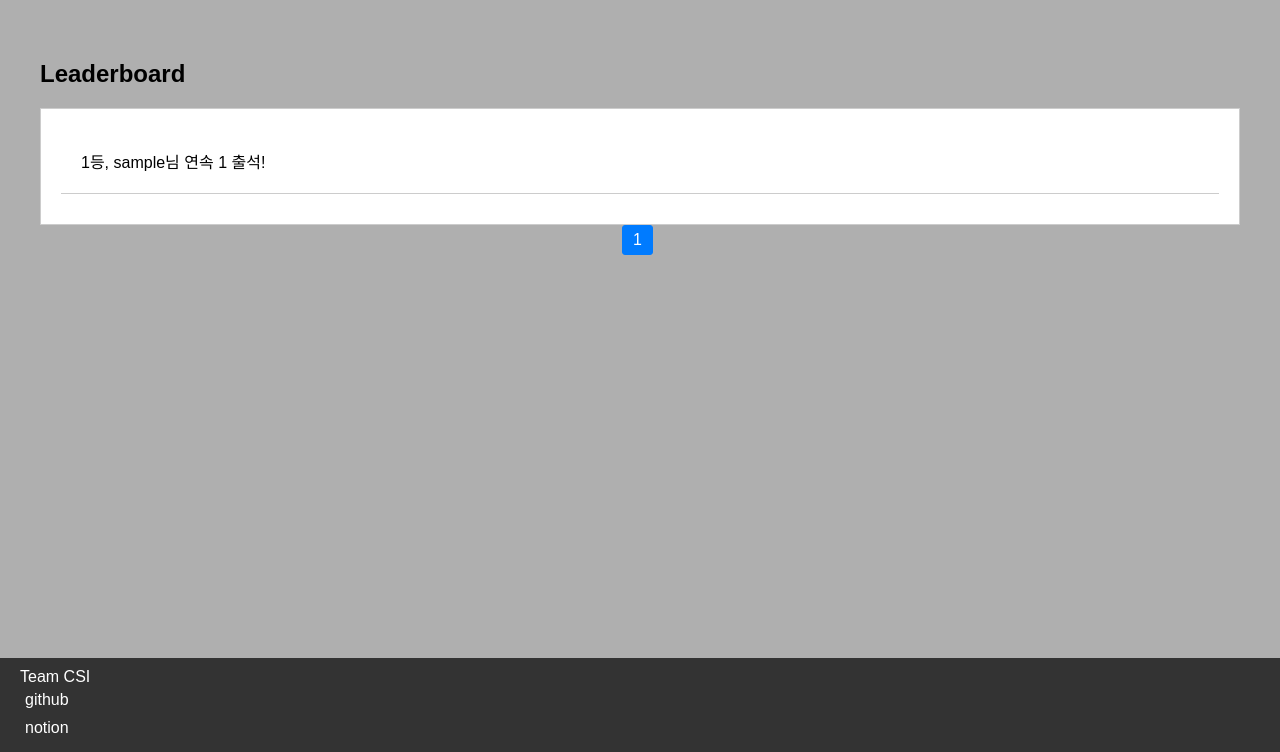
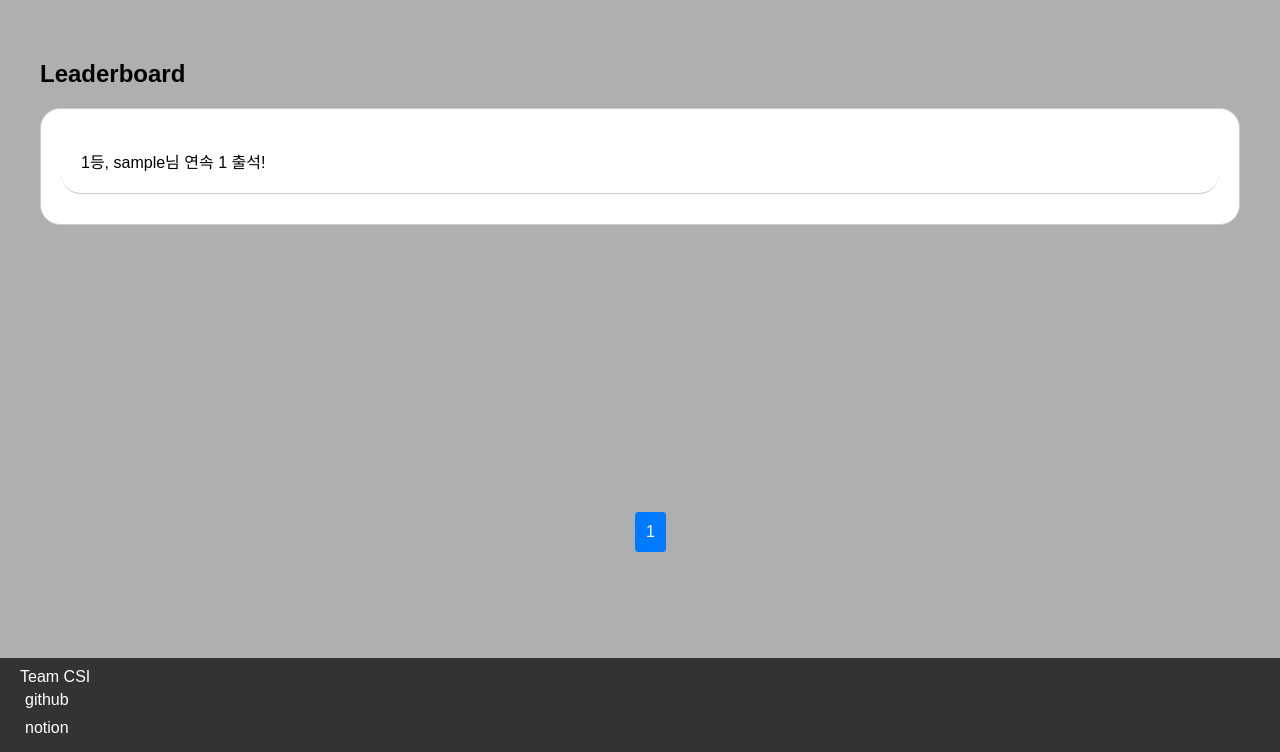
Before and after one commit to Twenty-One-Do/csi_group_project, a Flask app: page /leaderboard in a window 1280 px wide. Shown: the part 48-800 px from the top of the page. Run offline with Flask 3, Linux system fonts and the light colour scheme; tables that the repository leaves empty hold one stand-in row (values such as "Sample post"); some libraries are stand-ins or nearby versions.

Commit message:
app.py page수 수정, css 템플릿 수정

```diff
--- a/app.py
+++ b/app.py
@@ -175,7 +175,7 @@ def register():
 @app.route("/leaderboard")
 def leaderboard():
     page = request.args.get(get_page_parameter(), type=int, default=1)
-    per_page = 1
+    per_page = 5
 
     offset = (page-1) * per_page  # 각 페이지 start점
 
@@ -212,5 +212,45 @@ def leaderboard():
     return render_template("leaderboard.html", data=leaderboard_message, pagination=pagination)
 
 
+'''def leaderboard():
+    page = request.args.get(get_page_parameter(), type=int, default=1)
+    per_page = 1
+
+    offset = (page-1) * per_page
+
+    cur.execute("""
+                SELECT DISTINCT Members.username, Members.consecutive_cnt
+                FROM Members
+                ORDER BY Members.consecutive_cnt DESC
+                LIMIT ? OFFSET ?
+    """, (per_page, offset))  # limit 개수 제한, offset: 시작위치 설정
+    leaderboard_data = cur.fetchall()
+    leaderboard_message = []
+
+    rank = offset+1
+
+    for row in leaderboard_data:
+        username = row[0]
+        consecutive_cnt = row[1]
+
+        message = f"{rank}, 연속 {consecutive_cnt} 출석!"
+        leaderboard_message.append(message)
+        rank += 1
+
+    cur.execute("SELECT COUNT(*) FROM Members;")
+    total_members_count = cur.fetchone()[0]  # 첫번째행, 첫번째 열 --> 전체 회원수 가져오기
+    total_pages = ceil(total_members_count/per_page)
+
+    pagination = {
+        'page': page,
+        'per_page': per_page,
+        'total': total_members_count,
+        'total_pages': total_pages
+    }
+
+    return render_template("leaderboard.html", data=leaderboard_message, pagination=pagination)
+'''
+
+
 if __name__ == "__main__":
     app.run()
--- a/static/leaderboard.css
+++ b/static/leaderboard.css
@@ -3,6 +3,7 @@
     max-width: 1200px;
     margin: 20px auto;
     padding: 20px;
+    border-radius: 20px;
 }
 
 .leaderboard {
@@ -11,35 +12,47 @@
     border: 1px solid #ccc;
     padding: 20px;
     text-align: left;
+    border-radius: 20px;
+    box-sizing: border-box;
 }
 .rank-item {
     margin-bottom: 10px;
     padding: 20px;
     border-bottom: 1px solid #ccc;
     text-align: left;
+    border-radius: 20px;
 }
 .pagination {
     list-style: none;
     padding: 0;
     display: flex;
     justify-content: center;
+    bottom: 200px;
 }
 .pagination li {
-    margin-right: 5px;
+    margin-right: 10px;
+    position: fixed;
+    bottom: 200px;
 }
 .pagination li a, .pagination li span {
     display: inline-block;
-    padding: 5px 10px;
+    padding: 10px;
     border: 1px solid #ccc;
     border-radius: 3px;
     color: #333;
     text-decoration: none;
+    position: fixed;
+    bottom: 200px;
 }
 .pagination li.active span {
     background-color: #007bff;
     color: #fff;
     border-color: #007bff;
+    position: fixed;
+    bottom: 200px;
 }
 .pagination li a:hover {
     background-color: #f0f0f0;
+    position: fixed;
+    bottom: 200px;
 }
```
Also changed, not shown: util.py (+5 -5 lines).
